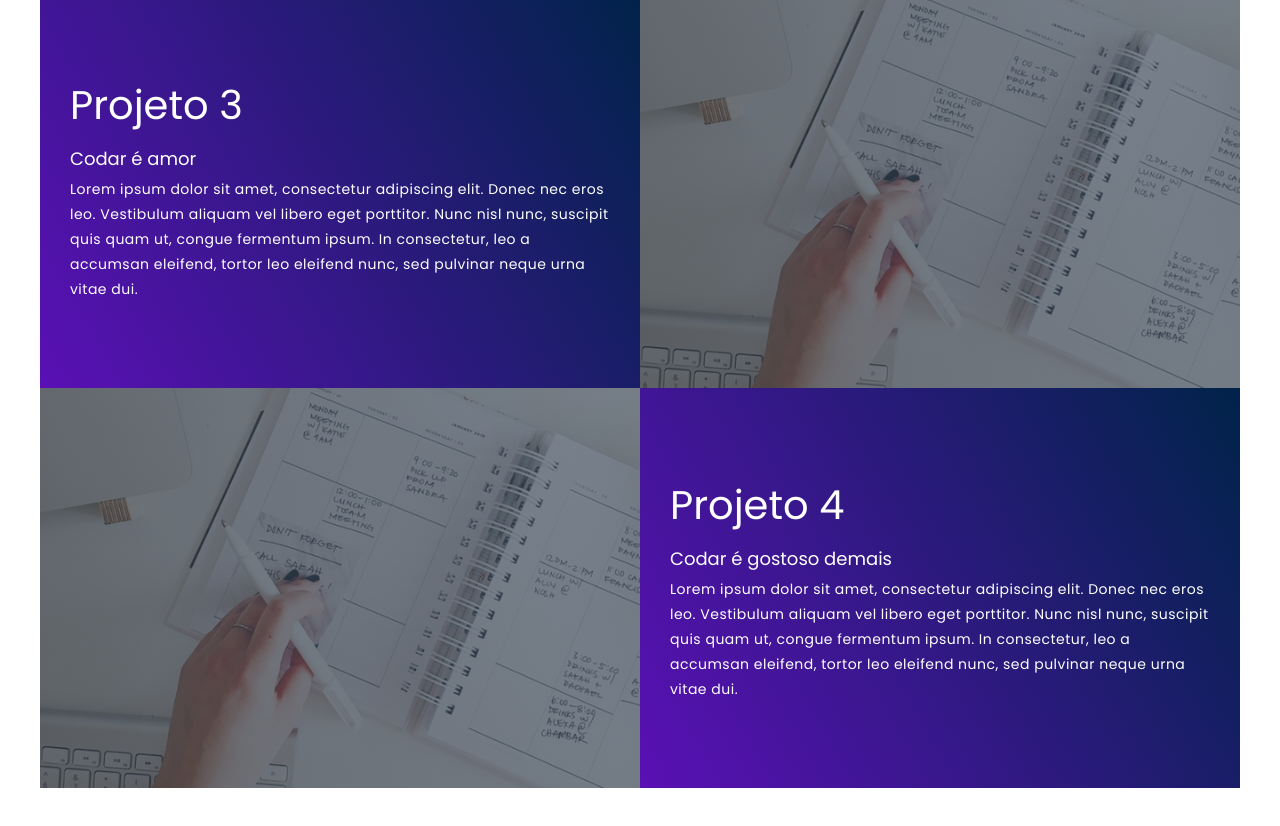
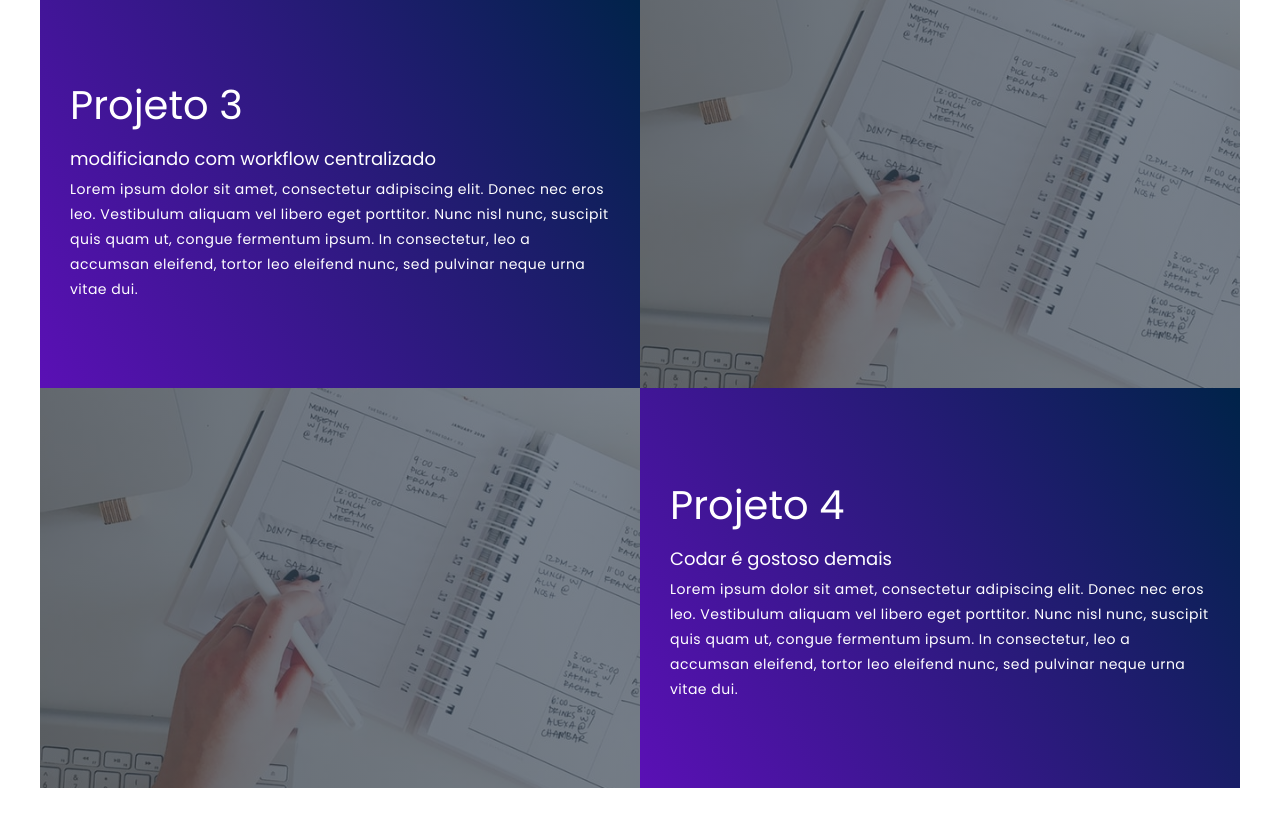
Before and after one commit to greisYOQ/portifolio-base, a plain HTML site: page index.html in a window 1280 px wide. Shown: the part 1987-2813 px from the top of the page. Drawn offline with Linux system fonts and the light colour scheme.

Commit message:
update project 3 using workflow centralized

```diff
--- a/index.html
+++ b/index.html
@@ -55,7 +55,7 @@
                 <div class="project-item">
                     <div class="project-info">
                         <h1>Projeto 3</h1>
-                        <h2>Codar é amor</h2>
+                        <h2>modificiando com workflow centralizado</h2>
                         <p>Lorem ipsum dolor sit amet, consectetur adipiscing elit. Donec nec eros leo. Vestibulum
                             aliquam vel libero eget porttitor. Nunc nisl nunc, suscipit quis quam ut, congue fermentum
                             ipsum. In consectetur, leo a accumsan eleifend, tortor leo eleifend nunc, sed pulvinar neque
```
